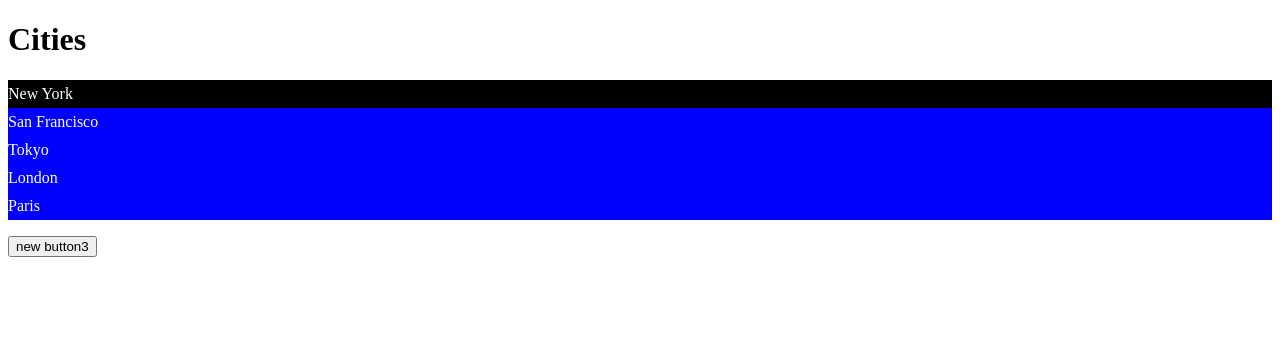
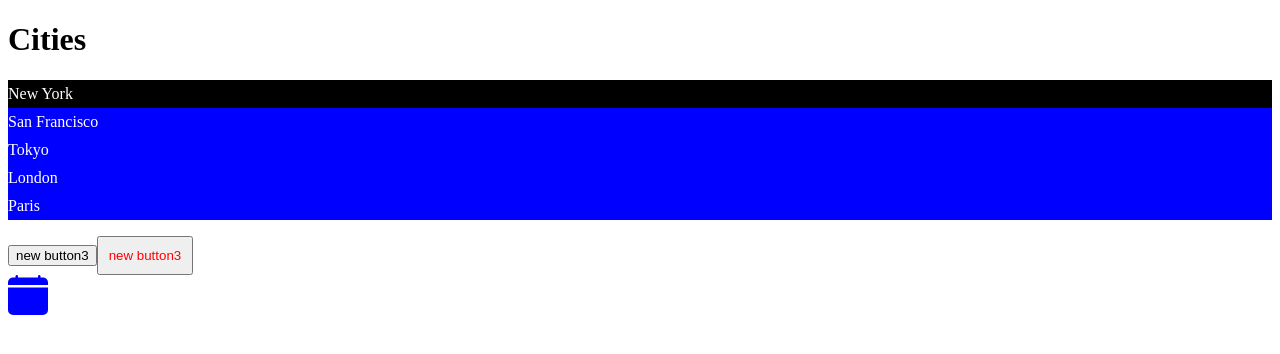
Before and after one commit to sandrow/video-game-discovery-app, a React (Vite) app in the folder react-app/: page / in a window 1280 px wide. Shown: the top 354 px of the page. Built offline with nearby package versions, Linux system fonts and the light colour scheme.

Commit message:
styled a button using css modules

```diff
--- a/react-app/package.json
+++ b/react-app/package.json
@@ -10,7 +10,8 @@
   },
   "dependencies": {
     "react": "^18.2.0",
-    "react-dom": "^18.2.0"
+    "react-dom": "^18.2.0",
+    "react-icons": "^4.7.1"
   },
   "devDependencies": {
     "@types/react": "^18.0.27",
--- a/react-app/src/App.tsx
+++ b/react-app/src/App.tsx
@@ -1,6 +1,7 @@
 import { useState } from "react";
+import { BsFillCalendarFill } from "react-icons/bs";
 import Alert from "./components/Alert";
-import Button from "./components/Button";
+import Button from "./components/Button/Button";
 import ListGroup from "./components/ListGroup";
 import "./App.css";
 
@@ -24,6 +25,7 @@ function App() {
         </Alert>
       )}
       <Button onClick={() => setAlertVisibility(true)}>new button3</Button>
+      <BsFillCalendarFill color="blue" size="40" />
     </div>
   );
 }
--- a/react-app/src/components/Button.tsx
+++ /dev/null
@@ -1,15 +0,0 @@
-interface Props {
-  children: string;
-  color?: "primary" | "secondary" | "danger";
-  onClick: () => void;
-}
-
-const Button = ({ children, onClick, color = "primary" }: Props) => {
-  return (
-    <button className={"btn btn-" + color} onClick={onClick}>
-      {children}
-    </button>
-  );
-};
-
-export default Button;
--- /dev/null
+++ b/react-app/src/components/Button/Button.module.css
@@ -0,0 +1,7 @@
+.buttonColor{
+    color: red
+}
+
+.addPadding {
+    padding: 10px;
+}
--- /dev/null
+++ b/react-app/src/components/Button/Button.tsx
@@ -0,0 +1,25 @@
+import styles from "./Button.module.css";
+
+interface Props {
+  children: string;
+  color?: "primary" | "secondary" | "danger";
+  onClick: () => void;
+}
+
+const Button = ({ children, onClick, color = "primary" }: Props) => {
+  return (
+    <div>
+      <button className={"btn btn-" + color} onClick={onClick}>
+        {children}
+      </button>
+      <button
+        className={[styles.buttonColor, styles.addPadding].join(" ")}
+        onClick={onClick}
+      >
+        {children}
+      </button>
+    </div>
+  );
+};
+
+export default Button;
```
Also changed, not shown: 1 other file (tests, documents, lock files or other folders).
